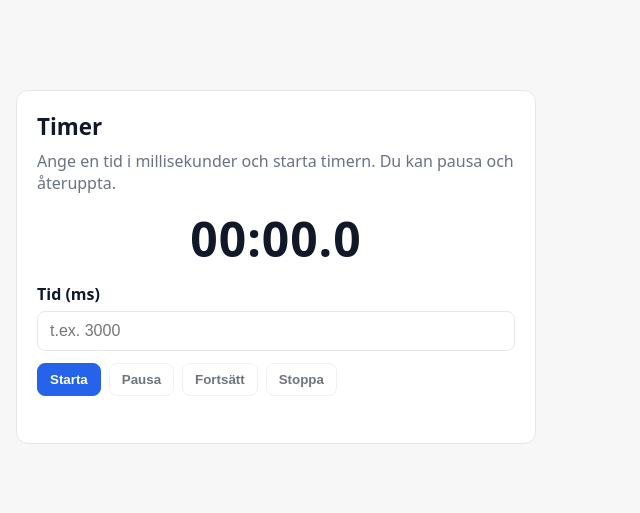
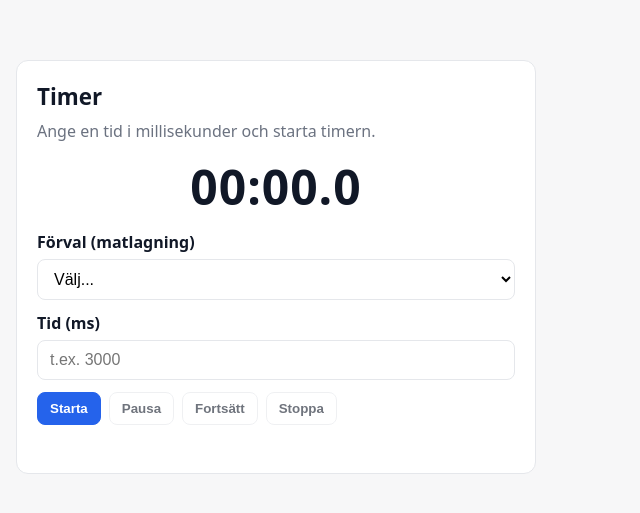
Before and after one commit to azatheylle/Webbutveckling-emil, a plain HTML site: page timer.html in a window 1280 px wide. Shown: the part 133-646 px from the top of the page, without its empty margins (0-640 px from the left). Drawn offline with Linux system fonts and the light colour scheme.

Commit message:
food items added

```diff
--- a/stylestimer.css
+++ b/stylestimer.css
@@ -59,6 +59,15 @@ input[type="number"] {
 	font-size: 1rem;
 }
 
+select {
+	width: 100%;
+	padding: 10px 12px;
+	border: 1px solid var(--border);
+	border-radius: 8px;
+	background: #fff;
+	font-size: 1rem;
+}
+
 input[type="number"]:focus-visible { outline: 2px solid var(--primary); outline-offset: 2px; }
 
 .actions { display: flex; gap: 8px; margin-top: 8px; }
--- a/timer.html
+++ b/timer.html
@@ -10,9 +10,22 @@
     <main class="page">
         <section class="card" role="region" aria-labelledby="timer-title">
             <h1 id="timer-title">Timer</h1>
-            <p class="lead">Ange en tid i millisekunder och starta timern. Du kan pausa och återuppta.</p>
+            <p class="lead">Ange en tid i millisekunder och starta timern.</p>
 
             <div class="display" id="display">00:00.0</div>
+
+            <div class="field">
+                <label for="preset-select">Förval (matlagning)</label>
+                <select id="preset-select">
+                    <option value="" selected>Välj...</option>
+                    <option value="180000">Ägg (lös, 3 min)</option>
+                    <option value="300000">Ägg (medium, 5 min)</option>
+                    <option value="480000">Ägg (hård, 8 min)</option>
+                    <option value="600000">Pasta (10 min)</option>
+                    <option value="720000">Ris (12 min)</option>
+                    <option value="240000">Te (4 min)</option>
+                </select>
+            </div>
 
             <div class="field">
                 <label for="time-input">Tid (ms)</label>
@@ -126,6 +139,21 @@
         setButtons({start:true, pause:false, resume:false, stop:false});
     }
 
+    // preset change
+    document.getElementById('preset-select').addEventListener('change', (e) => {
+        const val = e.target.value;
+        if (!val) return; // user picked placeholder
+        const input = document.getElementById('time-input');
+        input.value = val;
+        const status = document.getElementById('status');
+        status.textContent = `Förval vald: ${val} ms.`;
+        status.className = 'status';
+        if (!isRunning && !intervalId) { // update display if idle
+            remainingMs = Number(val);
+            updateDisplay();
+        }
+    });
+
     // buttons
     document.getElementById('start-btn').addEventListener('click', startTimer);
     document.getElementById('pause-btn').addEventListener('click', pauseTimer);
```
